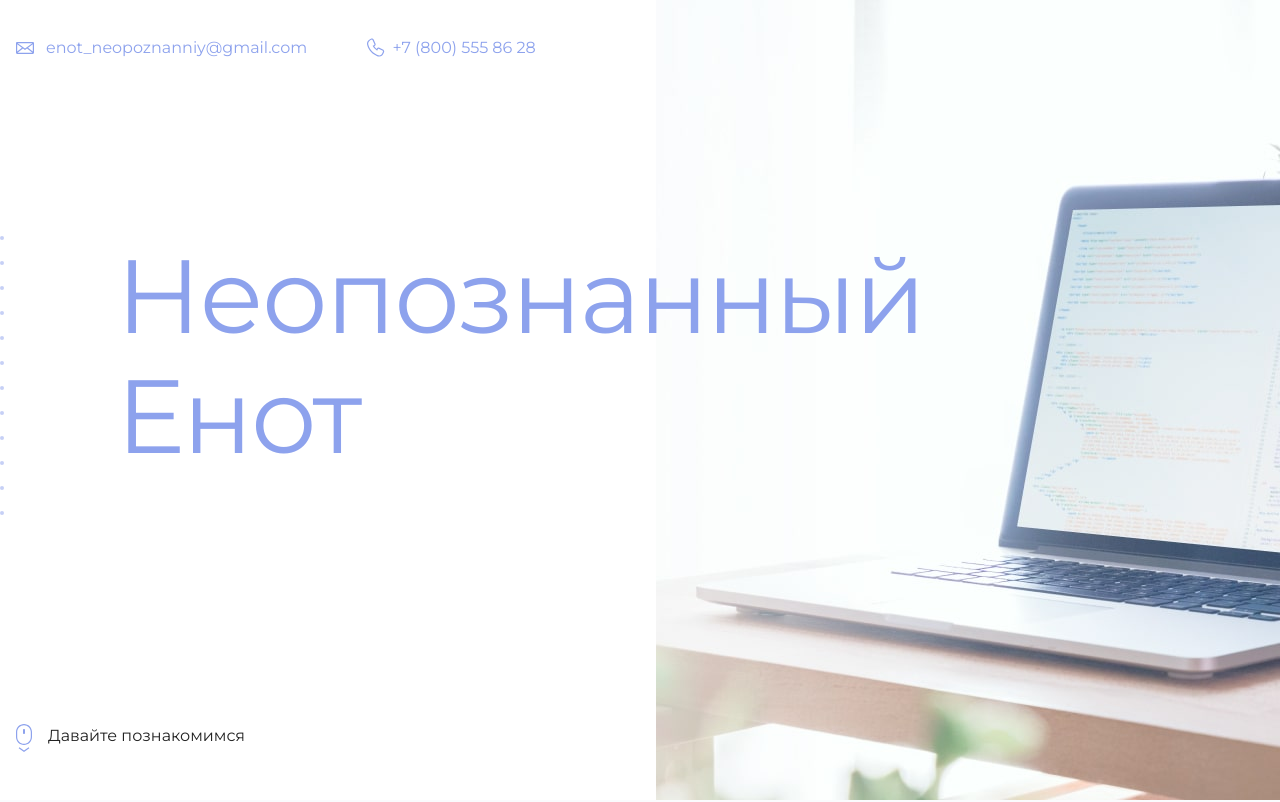
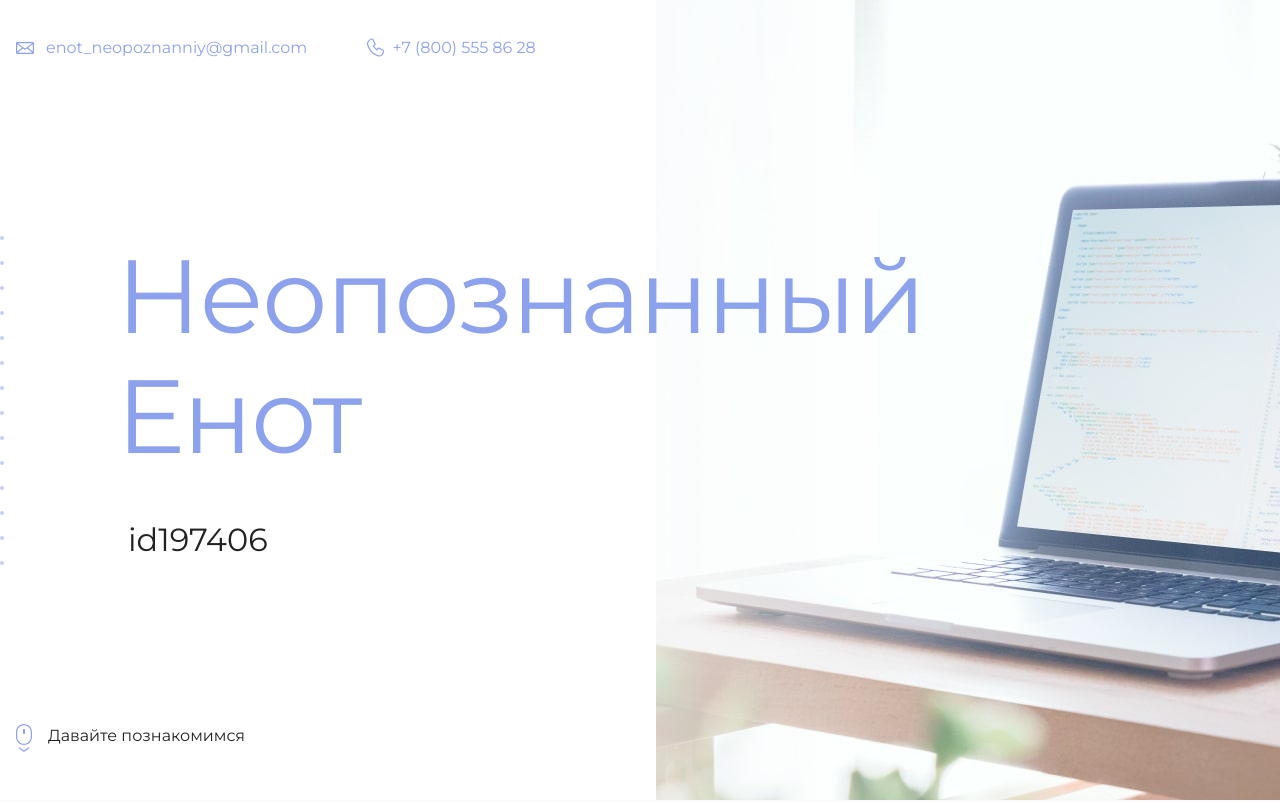
Before and after one commit to 2magnu/github-pages-example, a plain HTML site: page index.html in a window 1280 px wide. Shown: the top 802 px of the page. Drawn offline with Linux system fonts and the light colour scheme.

Commit message:
Добавлен id

```diff
--- a/index.html
+++ b/index.html
@@ -19,7 +19,7 @@
       <section class="hero-image">
         <div class="container">
           <h1 class="heading">Неопознанный Енот</h1>
-          <p><!-- Тут ваш id на сайте Академии --></p>
+          <p>id197406</p>
         </div>
       </section>
 
```
